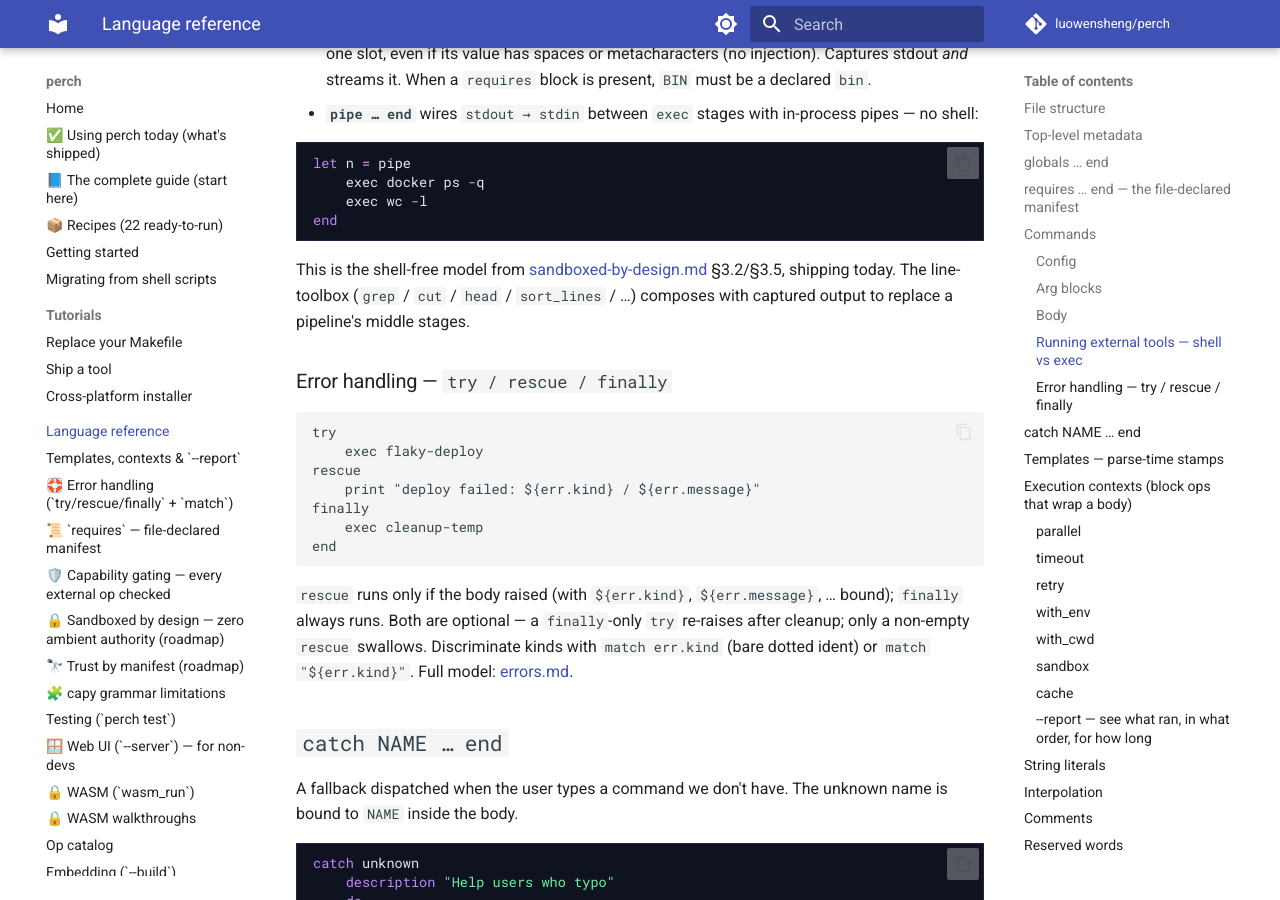
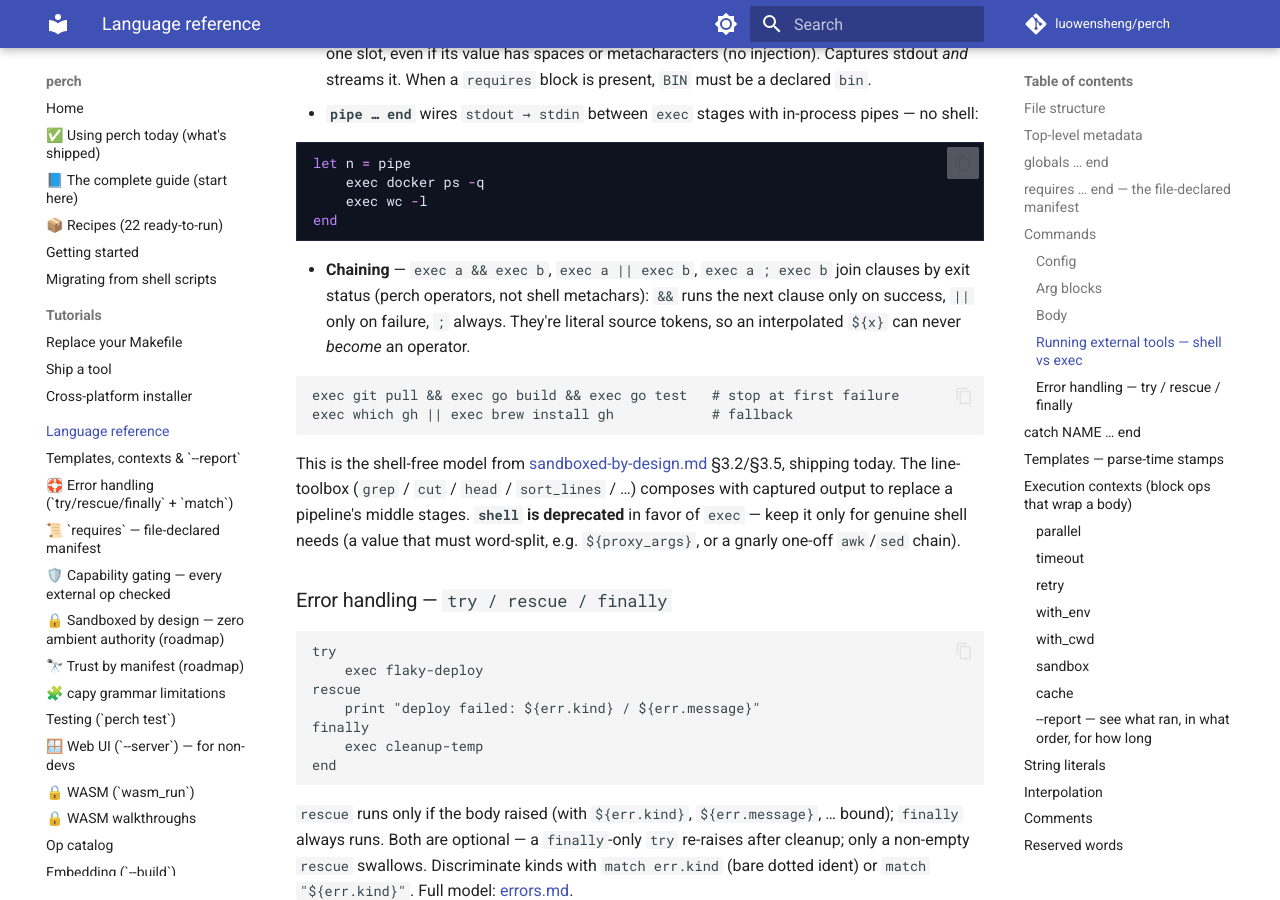
Before and after one commit to olivierdevelops/perch, an MkDocs documentation site: the page built from docs/language.md, in a window 1280 px wide and 900 px high, scrolled down 6059 px. Built offline with MkDocs 1.6.1 and Material for MkDocs 9.7.7, drawn with Linux system fonts in a browser that asks for light colours; comment, search, counter and statistics services are not loaded.

Commit message:
docs: deprecate shell in favor of exec; document &&/||/; chaining
- op-reference: mark shell/shell_output deprecated (prefer exec); add the
  chaining row + note exec captures stdout.
- language.md: add chaining to the exec section + an explicit "shell is
  deprecated" note (keep only for word-split values / gnarly one-offs).
- CHANGELOG: chaining + shell-deprecation entries.
Co-Authored-By: Claude Opus 4.7 <noreply@anthropic.com>

````diff
--- a/docs/language.md
+++ b/docs/language.md
@@ -238,7 +238,14 @@ exec docker compose up -d             # shell-free: BIN + structured argv
   end
   ```
 
-This is the shell-free model from [sandboxed-by-design.md](sandboxed-by-design.md) §3.2/§3.5, shipping today. The line-toolbox (`grep` / `cut` / `head` / `sort_lines` / …) composes with captured output to replace a pipeline's middle stages.
+- **Chaining** — `exec a && exec b`, `exec a || exec b`, `exec a ; exec b` join clauses by exit status (perch operators, not shell metachars): `&&` runs the next clause only on success, `||` only on failure, `;` always. They're literal source tokens, so an interpolated `${x}` can never *become* an operator.
+
+  ```perch
+  exec git pull && exec go build && exec go test   # stop at first failure
+  exec which gh || exec brew install gh            # fallback
+  ```
+
+This is the shell-free model from [sandboxed-by-design.md](sandboxed-by-design.md) §3.2/§3.5, shipping today. The line-toolbox (`grep` / `cut` / `head` / `sort_lines` / …) composes with captured output to replace a pipeline's middle stages. **`shell` is deprecated** in favor of `exec` — keep it only for genuine shell needs (a value that must word-split, e.g. `${proxy_args}`, or a gnarly one-off `awk`/`sed` chain).
 
 ### Error handling — `try / rescue / finally`
 
````
Also changed, not shown: CHANGELOG.md (+3 -0 lines), docs/op-reference.md (+3 -2 lines).
